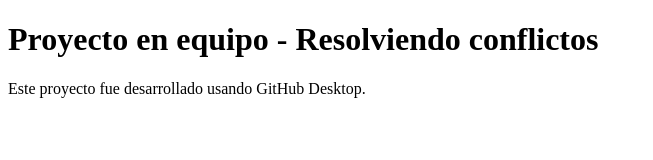
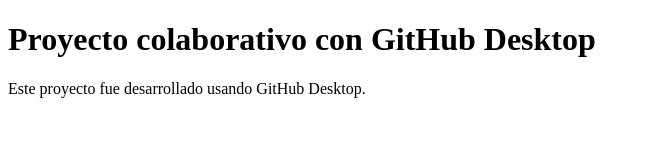
Before and after one commit to Pupeterr/practica-colaborativa-git, a plain HTML site: page index.html in a window 1280 px wide. Shown: the whole page, without its empty margins (0-653 px from the left). Drawn offline with Linux system fonts and the light colour scheme.

Commit message:
Update index.html

```diff
--- a/index.html
+++ b/index.html
@@ -6,7 +6,7 @@
 </head>
 <body>
 
-<h1>Proyecto en equipo - Resolviendo conflictos</h1>
+<h1>Proyecto colaborativo con GitHub Desktop</h1>
 
 <p>Este proyecto fue desarrollado usando GitHub Desktop.</p>
 
```
